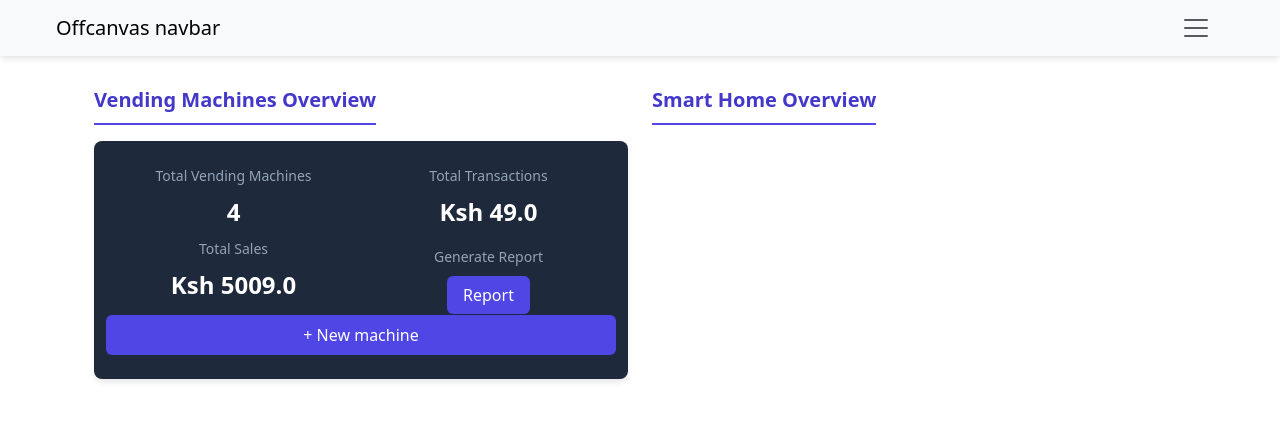
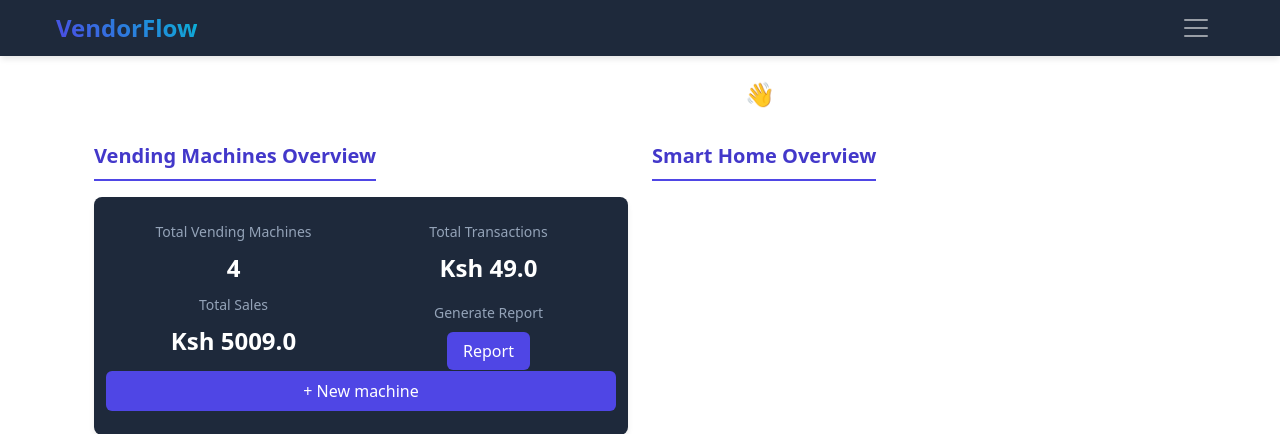
Before and after one commit to andareomondi/vendorflow, a Django app: page / in a window 1280 px wide. Shown: the top 434 px of the page. Run offline with Django 5.2, Linux system fonts and the light colour scheme; a user stored in the database is signed in; data comes from the database, SQL or seed files in the repository; some libraries are stand-ins or nearby versions.

Commit message:
Update navbar layout to enhance dropdown width and improve overall design

```diff
--- a/vending/templates/vending/navbar.html
+++ b/vending/templates/vending/navbar.html
@@ -9,7 +9,7 @@
         .dropdown-menu {
             display: none;
             position: absolute;
-            min-width: 160px;
+            min-width: 310px;
             box-shadow: 0 4px 8px rgba(2, 118, 212, 0.4);
             z-index: 1000;
         }
@@ -19,50 +19,7 @@
     </style>
 </head>
 <body>
-
-    <nav class="navbar bg-body-tertiary fixed-top">
-<div class="container-fluid">
-<a class="navbar-brand" href="#">Offcanvas navbar</a>
-<button class="navbar-toggler" type="button" data-bs-toggle="offcanvas" data-bs-target="#offcanvasNavbar" aria-controls="offcanvasNavbar" aria-label="Toggle navigation">
-  <span class="navbar-toggler-icon"></span>
-</button>
-<div class="offcanvas offcanvas-end" tabindex="-1" id="offcanvasNavbar" aria-labelledby="offcanvasNavbarLabel">
-  <div class="offcanvas-header">
-    <h5 class="offcanvas-title" id="offcanvasNavbarLabel">Offcanvas</h5>
-    <button type="button" class="btn-close" data-bs-dismiss="offcanvas" aria-label="Close"></button>
-  </div>
-  <div class="offcanvas-body">
-    <ul class="navbar-nav justify-content-end flex-grow-1 pe-3">
-      <li class="nav-item">
-        <a class="nav-link active" aria-current="page" href="#">Home</a>
-      </li>
-      <li class="nav-item">
-        <a class="nav-link" href="#">Link</a>
-      </li>
-      <li class="nav-item dropdown">
-        <a class="nav-link dropdown-toggle" href="#" role="button" data-bs-toggle="dropdown" aria-expanded="false">
-          Dropdown
-        </a>
-        <ul class="dropdown-menu">
-          <li><a class="dropdown-item" href="#">Action</a></li>
-          <li><a class="dropdown-item" href="#">Another action</a></li>
-          <li>
-            <hr class="dropdown-divider">
-          </li>
-          <li><a class="dropdown-item" href="#">Something else here</a></li>
-        </ul>
-      </li>
-    </ul>
-    <form class="d-flex mt-3" role="search">
-      <input class="form-control me-2" type="search" placeholder="Search" aria-label="Search">
-      <button class="btn btn-outline-success" type="submit">Search</button>
-    </form>
-  </div>
-</div>
-</div>
-</nav>
-
-    {% comment %} <nav class="navbar mb-2" data-bs-theme="dark">
+    <nav class="navbar mb-2" data-bs-theme="dark">
         <div class="container-fluid">
             <a class="logo" href="{% url 'home' %}">VendorFlow</a>
             <button class="navbar-toggler" type="button" id="navbar-toggler">
@@ -113,7 +70,7 @@
                 </div>
             </div>
         </div>
-    </nav> {% endcomment %}
+    </nav>
 
     <script src="https://code.jquery.com/jquery-3.6.0.min.js"></script>
     <script>
```
